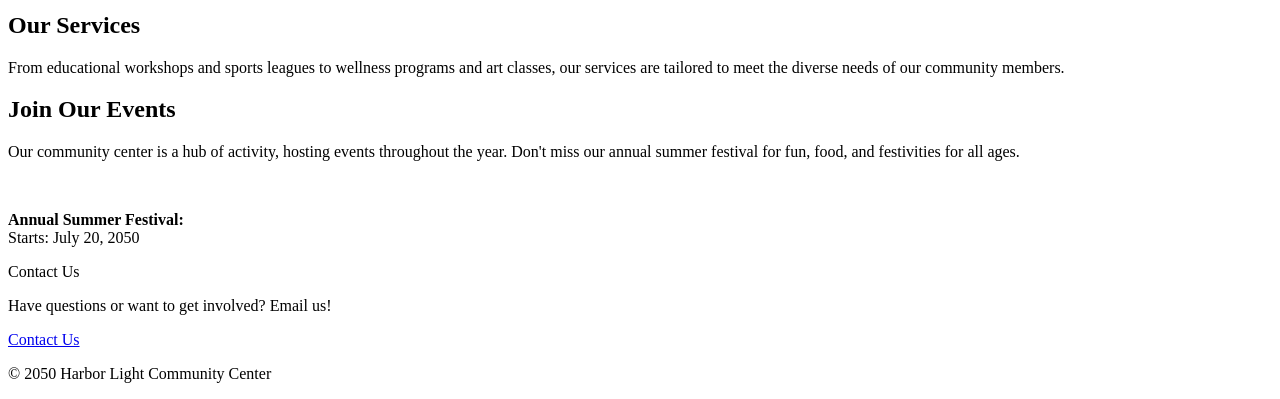
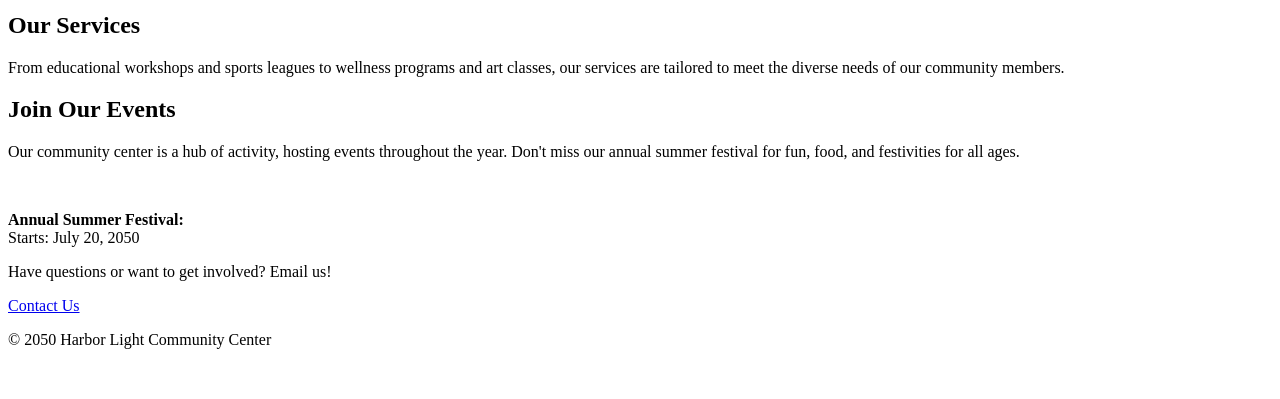
Before and after one commit to DandrebGalleta/Harbor-Light-Community, a plain HTML site: page index.html in a window 1280 px wide. Shown: the part 1253-1652 px from the top of the page. After the commit the page ends 1618 px from the top, so only its background shows below. Drawn offline with Linux system fonts and the light colour scheme.

Commit message:
Update index.html

```diff
--- a/index.html
+++ b/index.html
@@ -54,7 +54,6 @@ miss our annual summer festival for fun, food, and festivities for all ages.</p>
 <br>Starts: <time>July 20, 2050</time></p>
   </section>
   <footer>
-Contact Us
 <p>Have questions or want to get involved? Email us!</p>
   <a href="info@harborlight.com">Contact Us</a>
 </footer>
```
